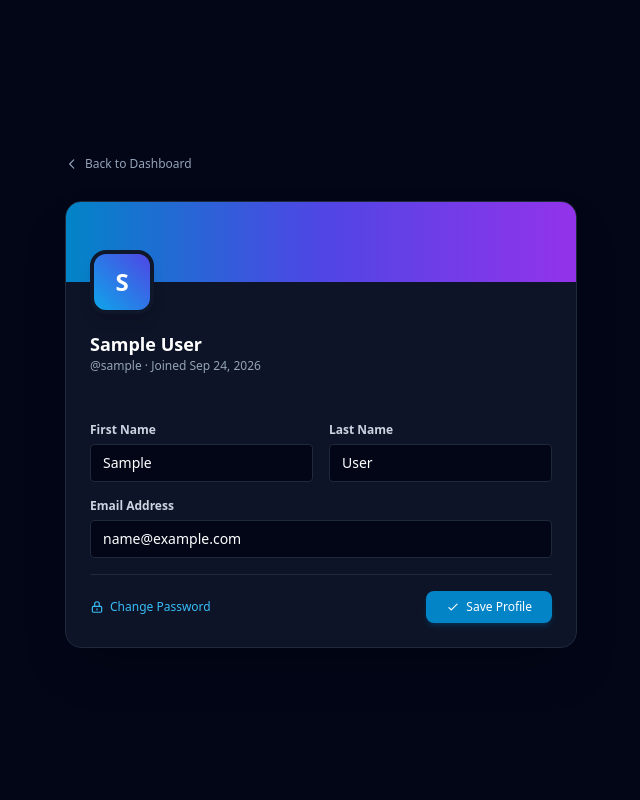
After one commit to Jaydip1253/project_manager, a Django app: page /profile/ in a window 1280 px wide. The commit adds this page. Shown: the whole page, without its empty margins (319-959 px from the left). Run offline with Django 5.2, Linux system fonts and the light colour scheme; the visitor is signed in with stand-in values (Sample User, id 1); some libraries are stand-ins or nearby versions.

Commit message:
Add user profile page, change password, and username dropdown in header

```diff
--- a/projects/forms.py
+++ b/projects/forms.py
@@ -1,6 +1,8 @@
 from django import forms
 from django.contrib.auth.models import User
-from django.contrib.auth.forms import UserCreationForm
+from django.contrib.auth.forms import UserCreationForm, PasswordChangeForm
+
+TAILWIND_INPUT = 'w-full bg-slate-950 border border-slate-800 rounded px-3 py-2 text-sm text-white placeholder-slate-500 focus:outline-none focus:border-sky-500 transition'
 
 class RegisterForm(UserCreationForm):
     class Meta:
@@ -10,10 +12,7 @@ class RegisterForm(UserCreationForm):
     def __init__(self, *args, **kwargs):
         super().__init__(*args, **kwargs)
         for field_name, field in self.fields.items():
-            field.widget.attrs.update({
-                'class': 'w-full bg-slate-950 border border-slate-800 rounded px-3 py-2 text-sm text-white placeholder-slate-500 focus:outline-none focus:border-sky-500 transition',
-            })
-            # Remove verbose default help texts that break dark mode styling
+            field.widget.attrs.update({'class': TAILWIND_INPUT})
             field.help_text = None
 
         if 'username' in self.fields:
@@ -22,3 +21,31 @@ class RegisterForm(UserCreationForm):
             self.fields['password1'].widget.attrs.update({'placeholder': 'Create password (min 8 chars)'})
         if 'password2' in self.fields:
             self.fields['password2'].widget.attrs.update({'placeholder': 'Re-enter your password'})
+
+
+class ProfileForm(forms.ModelForm):
+    class Meta:
+        model = User
+        fields = ("first_name", "last_name", "email")
+
+    def __init__(self, *args, **kwargs):
+        super().__init__(*args, **kwargs)
+        for field_name, field in self.fields.items():
+            field.widget.attrs.update({'class': TAILWIND_INPUT})
+
+        self.fields['first_name'].widget.attrs.update({'placeholder': 'Your first name'})
+        self.fields['last_name'].widget.attrs.update({'placeholder': 'Your last name'})
+        self.fields['email'].widget.attrs.update({'placeholder': 'you@example.com'})
+        self.fields['email'].widget.input_type = 'email'
+
+
+class StyledPasswordChangeForm(PasswordChangeForm):
+    def __init__(self, *args, **kwargs):
+        super().__init__(*args, **kwargs)
+        for field_name, field in self.fields.items():
+            field.widget.attrs.update({'class': TAILWIND_INPUT})
+            field.help_text = None
+
+        self.fields['old_password'].widget.attrs.update({'placeholder': 'Current password'})
+        self.fields['new_password1'].widget.attrs.update({'placeholder': 'New password (min 8 chars)'})
+        self.fields['new_password2'].widget.attrs.update({'placeholder': 'Confirm new password'})
--- a/projects/urls.py
+++ b/projects/urls.py
@@ -7,6 +7,10 @@ urlpatterns = [
     path('register/', views.register, name='register'),
     path('login/', auth_views.LoginView.as_view(template_name='registration/login.html'), name='login'),
     path('logout/', auth_views.LogoutView.as_view(next_page='login'), name='logout'),
+
+    # Profile & Password
+    path('profile/', views.profile_view, name='profile'),
+    path('profile/change-password/', views.change_password, name='change_password'),
 
     # HTMX Partials & Actions
     path('tasks/create/', views.create_task, name='create_task'),
--- a/projects/views.py
+++ b/projects/views.py
@@ -1,10 +1,11 @@
 from django.shortcuts import render, redirect, get_object_or_404
-from django.contrib.auth import login
+from django.contrib.auth import login, update_session_auth_hash
 from django.contrib.auth.decorators import login_required
 from django.views.decorators.http import require_POST
 from django.http import HttpResponse
+from django.contrib import messages
 from .models import Project, Task, ChatMessage
-from .forms import RegisterForm
+from .forms import RegisterForm, ProfileForm, StyledPasswordChangeForm
 from .ai_agent import run_agent_turn
 
 def register(request):
@@ -131,3 +132,28 @@ def send_chat(request):
 def clear_chat(request):
     ChatMessage.objects.filter(user=request.user).delete()
     return render(request, "partials/chat_stream.html", {"chat_history": []})
+
+@login_required
+def profile_view(request):
+    if request.method == "POST":
+        form = ProfileForm(request.POST, instance=request.user)
+        if form.is_valid():
+            form.save()
+            messages.success(request, "Profile updated successfully!")
+            return redirect("profile")
+    else:
+        form = ProfileForm(instance=request.user)
+    return render(request, "registration/profile.html", {"form": form})
+
+@login_required
+def change_password(request):
+    if request.method == "POST":
+        form = StyledPasswordChangeForm(request.user, request.POST)
+        if form.is_valid():
+            user = form.save()
+            update_session_auth_hash(request, user)
+            messages.success(request, "Password changed successfully!")
+            return redirect("profile")
+    else:
+        form = StyledPasswordChangeForm(request.user)
+    return render(request, "registration/change_password.html", {"form": form})
--- /dev/null
+++ b/templates/registration/profile.html
@@ -0,0 +1,99 @@
+{% extends "base.html" %}
+{% block title %}My Profile - AgentPM{% endblock %}
+{% block content %}
+<div class="min-h-full flex items-center justify-center w-full px-4 py-10 bg-slate-950">
+  <div class="max-w-lg w-full space-y-6">
+
+    <!-- Back to Dashboard -->
+    <a href="{% url 'dashboard' %}" class="inline-flex items-center gap-1.5 text-xs text-slate-400 hover:text-sky-400 transition font-medium">
+      <svg class="w-3.5 h-3.5" fill="none" stroke="currentColor" viewBox="0 0 24 24">
+        <path stroke-linecap="round" stroke-linejoin="round" stroke-width="2" d="M15 19l-7-7 7-7"/>
+      </svg>
+      Back to Dashboard
+    </a>
+
+    <!-- Profile Card -->
+    <div class="bg-slate-900/90 backdrop-blur-md rounded-2xl border border-slate-800 shadow-2xl overflow-hidden">
+
+      <!-- Header Banner -->
+      <div class="h-20 bg-gradient-to-r from-sky-600 via-indigo-600 to-purple-600 relative">
+        <div class="absolute -bottom-8 left-6">
+          <div class="w-16 h-16 rounded-2xl bg-gradient-to-tr from-sky-500 to-indigo-600 border-4 border-slate-900 flex items-center justify-center text-white text-2xl font-bold shadow-lg uppercase">
+            {{ user.username|first }}
+          </div>
+        </div>
+      </div>
+
+      <!-- User Info -->
+      <div class="pt-12 px-6 pb-2">
+        <h2 class="text-lg font-bold text-white">{{ user.first_name|default:user.username }} {{ user.last_name }}</h2>
+        <p class="text-xs text-slate-400">@{{ user.username }} · Joined {{ user.date_joined|date:"M d, Y" }}</p>
+      </div>
+
+      <!-- Success Message -->
+      {% if messages %}
+        {% for message in messages %}
+          <div class="mx-6 mt-3 p-3 rounded-lg bg-emerald-950/60 border border-emerald-800/80 text-emerald-300 text-xs flex items-center gap-2">
+            <svg class="w-4 h-4 text-emerald-400 flex-shrink-0" fill="none" stroke="currentColor" viewBox="0 0 24 24">
+              <path stroke-linecap="round" stroke-linejoin="round" stroke-width="2" d="M9 12l2 2 4-4m6 2a9 9 0 11-18 0 9 9 0 0118 0z"/>
+            </svg>
+            {{ message }}
+          </div>
+        {% endfor %}
+      {% endif %}
+
+      <!-- Error Alert -->
+      {% if form.errors %}
+        <div class="mx-6 mt-3 p-3 rounded-lg bg-rose-950/60 border border-rose-800/80 text-rose-300 text-xs space-y-1">
+          <strong class="text-rose-200 flex items-center gap-1.5">
+            <svg class="w-4 h-4 text-rose-400 flex-shrink-0" fill="none" stroke="currentColor" viewBox="0 0 24 24">
+              <path stroke-linecap="round" stroke-linejoin="round" stroke-width="2" d="M12 9v2m0 4h.01m-6.938 4h13.856c1.54 0 2.502-1.667 1.732-3L13.732 4c-.77-1.333-2.694-1.333-3.464 0L3.34 16c-.77 1.333.192 3 1.732 3z"/>
+            </svg>
+            Please fix the errors below
+          </strong>
+          <ul class="list-disc list-inside pl-1">
+            {% for field in form %}{% for error in field.errors %}<li>{{ error }}</li>{% endfor %}{% endfor %}
+          </ul>
+        </div>
+      {% endif %}
+
+      <!-- Profile Form -->
+      <form method="post" class="p-6 space-y-4">
+        {% csrf_token %}
+
+        <div class="grid grid-cols-2 gap-4">
+          <div>
+            <label for="{{ form.first_name.id_for_label }}" class="text-xs font-semibold text-slate-300 block mb-1.5">First Name</label>
+            {{ form.first_name }}
+          </div>
+          <div>
+            <label for="{{ form.last_name.id_for_label }}" class="text-xs font-semibold text-slate-300 block mb-1.5">Last Name</label>
+            {{ form.last_name }}
+          </div>
+        </div>
+
+        <div>
+          <label for="{{ form.email.id_for_label }}" class="text-xs font-semibold text-slate-300 block mb-1.5">Email Address</label>
+          {{ form.email }}
+        </div>
+
+        <div class="flex items-center justify-between pt-4 border-t border-slate-800">
+          <a href="{% url 'change_password' %}" class="text-xs text-sky-400 hover:text-sky-300 hover:underline transition flex items-center gap-1.5">
+            <svg class="w-3.5 h-3.5" fill="none" stroke="currentColor" viewBox="0 0 24 24">
+              <path stroke-linecap="round" stroke-linejoin="round" stroke-width="2" d="M12 15v2m-6 4h12a2 2 0 002-2v-6a2 2 0 00-2-2H6a2 2 0 00-2 2v6a2 2 0 002 2zm10-10V7a4 4 0 00-8 0v4h8z"/>
+            </svg>
+            Change Password
+          </a>
+          <button type="submit" class="px-5 py-2 text-xs font-medium bg-sky-600 hover:bg-sky-500 text-white rounded-lg transition shadow-md shadow-sky-600/20 flex items-center gap-1.5">
+            <svg class="w-3.5 h-3.5" fill="none" stroke="currentColor" viewBox="0 0 24 24">
+              <path stroke-linecap="round" stroke-linejoin="round" stroke-width="2" d="M5 13l4 4L19 7"/>
+            </svg>
+            Save Profile
+          </button>
+        </div>
+      </form>
+
+    </div>
+  </div>
+</div>
+{% endblock %}
```
Also changed, not shown: templates/dashboard.html (+65 -5 lines), templates/registration/change_password.html (added, +84 -0 lines).
